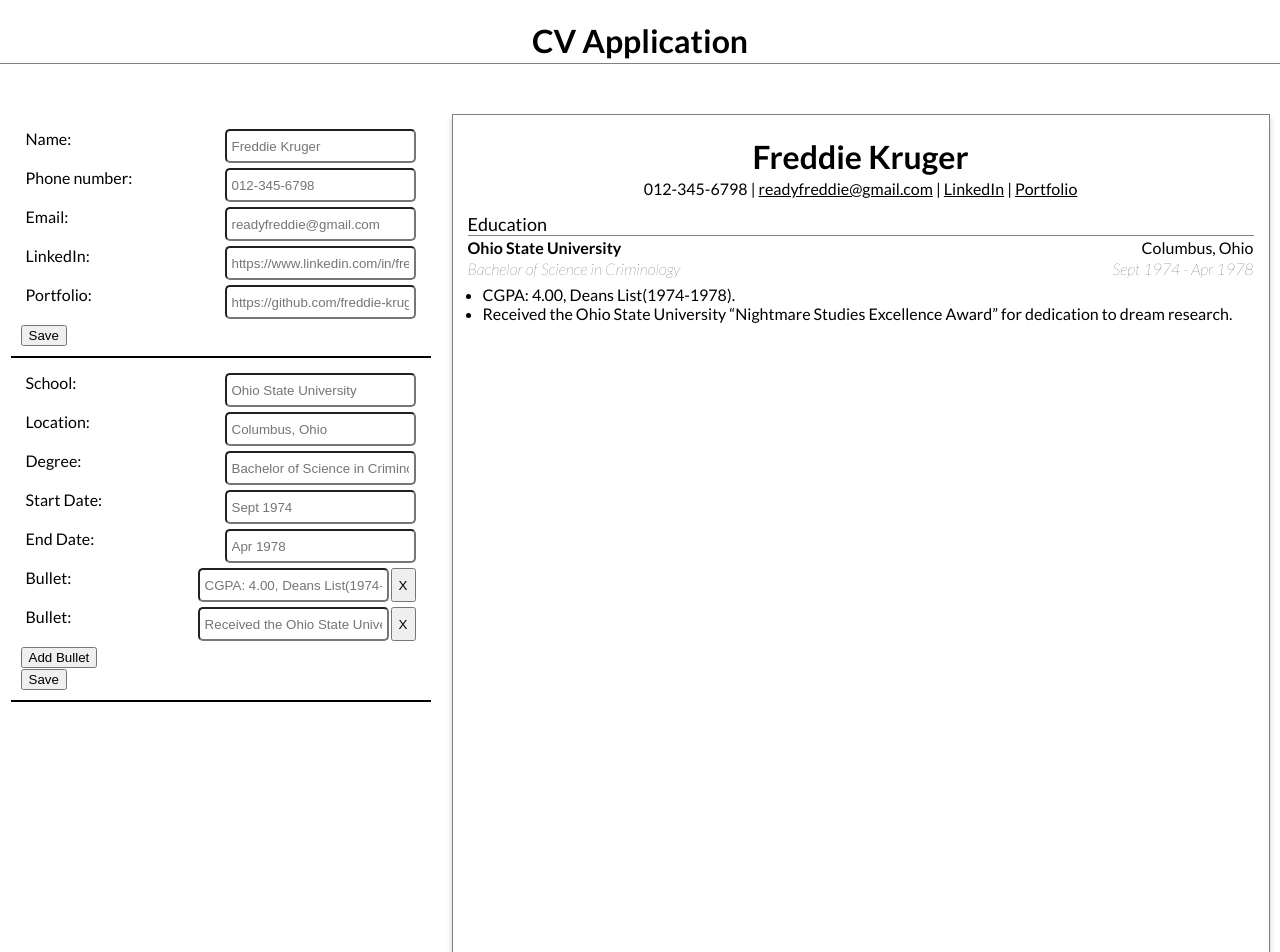
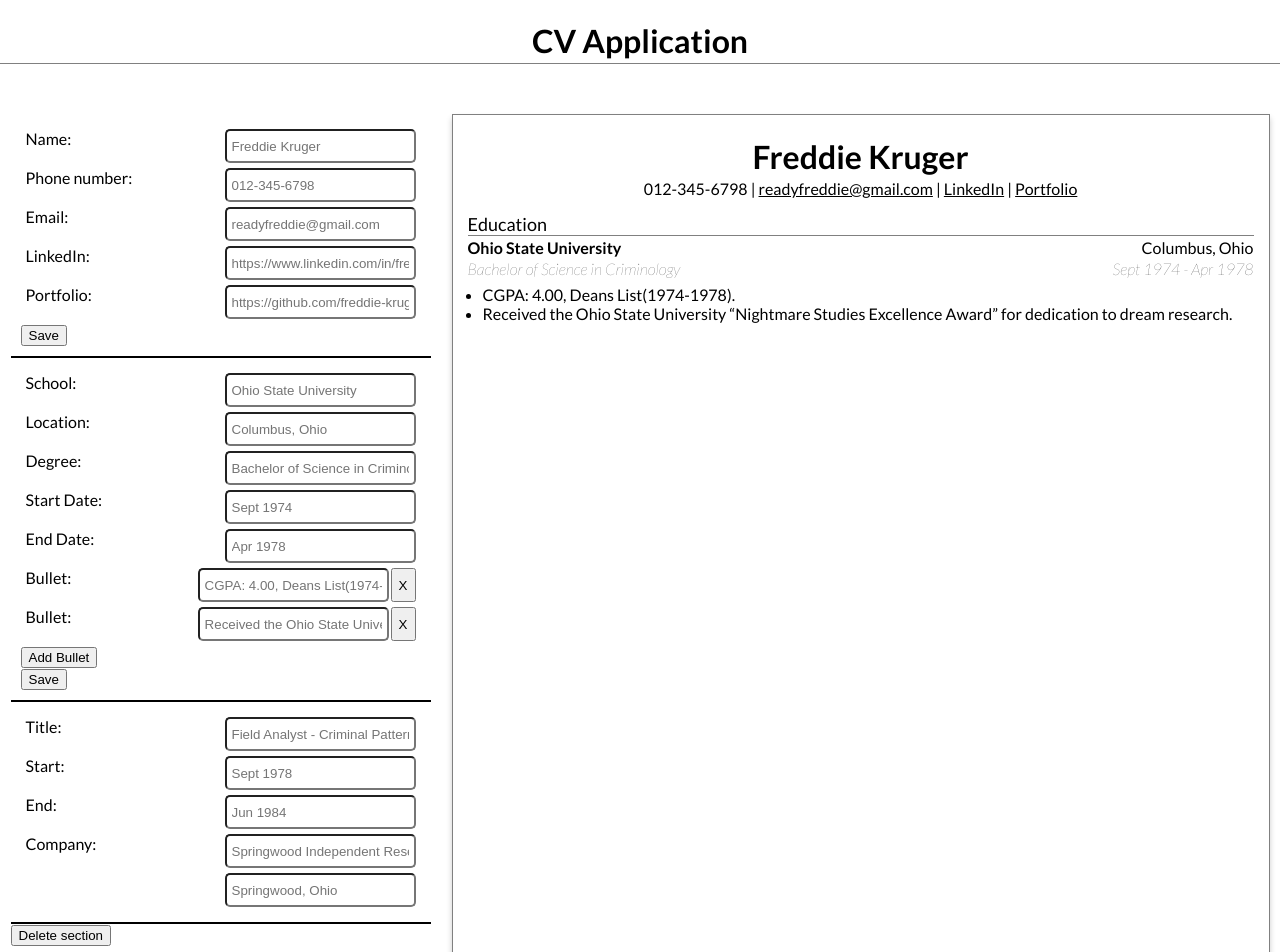
Before and after one commit to AbdirahmanFree/CV-Application, a React (Vite) app: page / in a window 1280 px wide. Shown: the top 952 px of the page. Built offline with nearby package versions, Linux system fonts and the light colour scheme.

Commit message:
built form for experience section

```diff
--- a/src/components/BuilderComponents/ExperienceCollection.jsx
+++ b/src/components/BuilderComponents/ExperienceCollection.jsx
@@ -1,10 +1,21 @@
-import { useState } from "react";
+import { ExperienceSection } from "./ExperienceSection";
 
 function ExperienceCollection({collectionData, setCvData}){
-    const [sections, setSections] = useState(collectionData)
+
+    function deleteSection(id){
+        const newCollection = collectionData.filter(section => section.id != id)
+        setCvData(prev => ({...prev, 'experience': newCollection}))
+    }
 
     return (
-        <></>
+        <>
+            {collectionData.map(section => (
+                <div>
+                    <ExperienceSection sectionData={section} setCvData={setCvData} />
+                    <button type="button" onClick={() => deleteSection(section.id) }>Delete section</button>
+                </div>
+            ))}
+        </>
     )
 
 }
--- a/src/components/BuilderComponents/ExperienceSection.jsx
+++ b/src/components/BuilderComponents/ExperienceSection.jsx
@@ -3,4 +3,33 @@ import { useState } from 'react'
 
 function ExperienceSection({sectionData, CvData}){
     const [bullets, setBullets] = useState(sectionData.bullets)
+    function handleSubmit(e){
+
+    }
+    return (
+        <form className='section' onSubmit={handleSubmit}>
+            <div className='field'>
+                <label htmlFor="title">Title: </label>
+                <input type='text' name='title' id='title' placeholder={sectionData.title}/>
+            </div>
+            <div className='field'>
+                <label htmlFor="start">Start: </label>
+                <input type='text' name='start' id='start' placeholder={sectionData.start}/>
+            </div>
+            <div className='field'>
+                <label htmlFor="end">End: </label>
+                <input type='text' name='end' id='end' placeholder={sectionData.end}/>
+            </div>
+            <div className='field'>
+                <label htmlFor="comp">Company: </label>
+                <input type='text' name='comp' id='comp' placeholder={sectionData.company}/>
+            </div>
+            <div className='field'>
+                <label htmlFor="location"></label>
+                <input type='text' name='location' id='location' placeholder={sectionData.location}/>
+            </div>
+        </form>
+    )
 }
+
+export {ExperienceSection}
```
